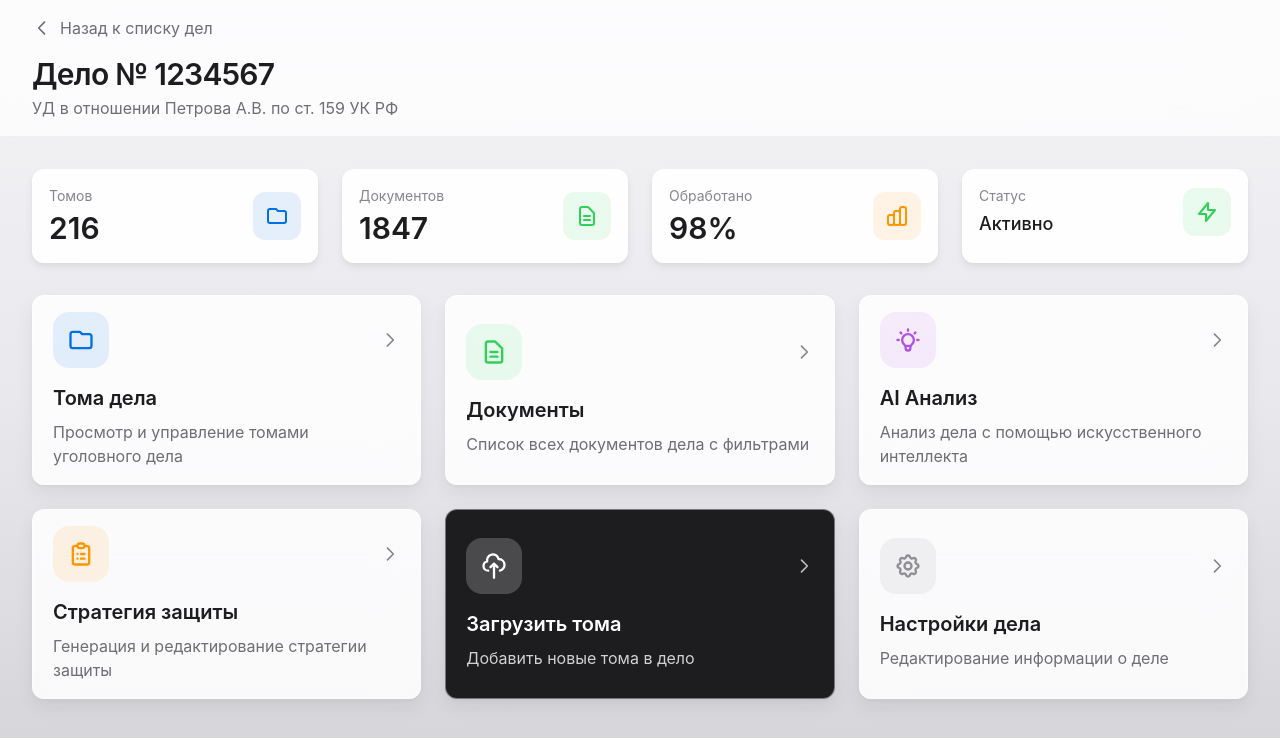
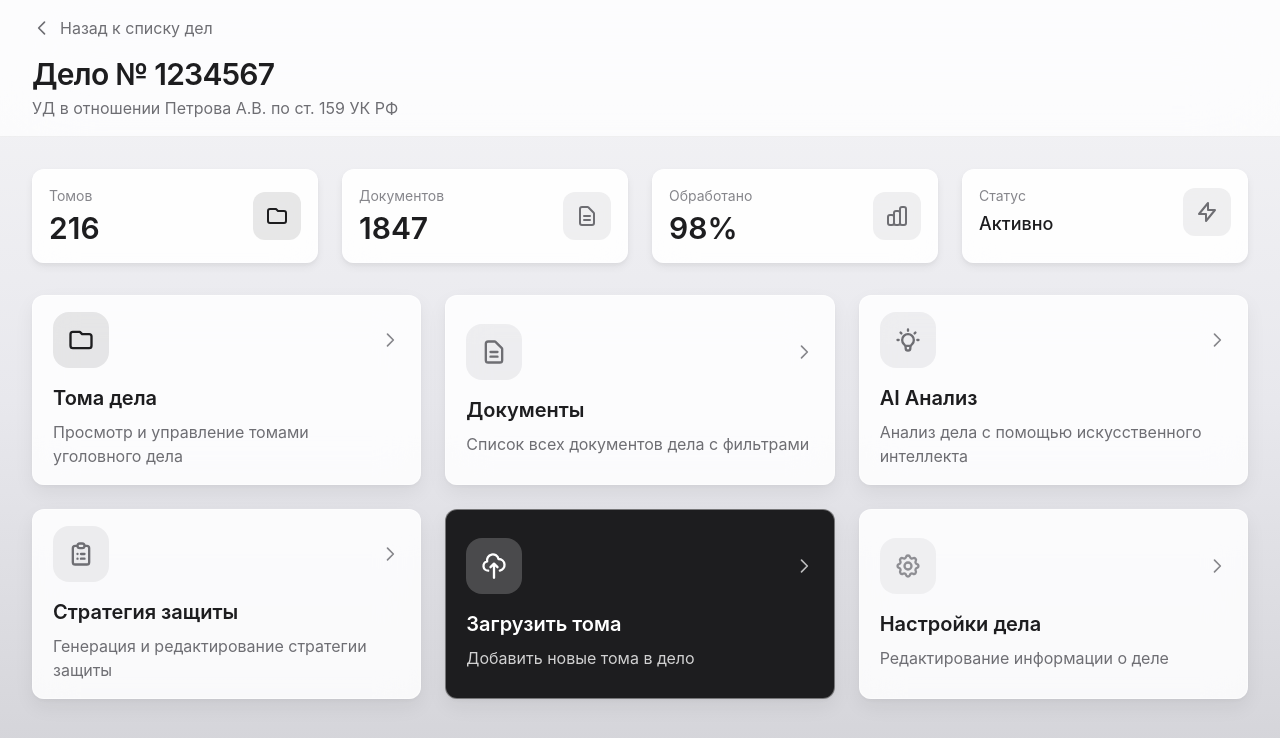
Before and after one commit to kristinabodagovskaya-rgb/starec-advocat, a React (Vite) app in the folder frontend/: page /cases/1 in a window 1280 px wide. Shown: the top 738 px of the page. Built offline with nearby package versions, Linux system fonts and the light colour scheme; no server answers; sample sign-in values are in the browser's storage.

Commit message:
Remove all colored icons, use neutral gray everywhere

```diff
--- a/frontend/src/App.tsx
+++ b/frontend/src/App.tsx
@@ -75,7 +75,7 @@ function App() {
             <div className="apple-glass-card p-8 text-center">
               <h1 className="text-6xl font-semibold text-[#1d1d1f] mb-4">404</h1>
               <p className="text-[#6e6e73] mb-4">Страница не найдена</p>
-              <a href="/" className="text-[#0071e3] hover:text-[#0077ed] font-medium">
+              <a href="/" className="text-[#1d1d1f] hover:text-[#1d1d1f] font-medium">
                 Вернуться на главную
               </a>
             </div>
--- a/frontend/src/pages/auth/LoginPage.tsx
+++ b/frontend/src/pages/auth/LoginPage.tsx
@@ -94,10 +94,10 @@ export default function LoginPage() {
 
             <div className="flex items-center justify-between text-sm">
               <label className="flex items-center cursor-pointer">
-                <input type="checkbox" className="rounded border-[#d2d2d7] text-[#0071e3] focus:ring-[#0071e3]" />
+                <input type="checkbox" className="rounded border-[#d2d2d7] text-[#1d1d1f] focus:ring-[#1d1d1f]" />
                 <span className="ml-2 text-[#6e6e73]">Запомнить меня</span>
               </label>
-              <a href="#" className="text-[#0071e3] hover:text-[#0077ed] transition-colors">
+              <a href="#" className="text-[#1d1d1f] hover:text-[#1d1d1f] transition-colors">
                 Забыли пароль?
               </a>
             </div>
@@ -154,7 +154,7 @@ export default function LoginPage() {
           {/* Register Link */}
           <div className="mt-6 text-center text-sm text-[#6e6e73]">
             Нет аккаунта?{' '}
-            <a href="/register" className="text-[#0071e3] hover:text-[#0077ed] font-medium transition-colors">
+            <a href="/register" className="text-[#1d1d1f] hover:text-[#1d1d1f] font-medium transition-colors">
               Зарегистрироваться
             </a>
           </div>
--- a/frontend/src/pages/cases/CaseDetailPage.tsx
+++ b/frontend/src/pages/cases/CaseDetailPage.tsx
@@ -84,7 +84,7 @@ export default function CaseDetailPage() {
     return (
       <div className="min-h-screen flex items-center justify-center">
         <div className="apple-glass-card p-8">
-          <div className="animate-spin rounded-full h-12 w-12 border-b-2 border-[#0071e3]"></div>
+          <div className="animate-spin rounded-full h-12 w-12 border-b-2 border-[#1d1d1f]"></div>
         </div>
       </div>
     )
@@ -138,8 +138,8 @@ export default function CaseDetailPage() {
                 <p className="text-sm text-[#86868b] mb-1">Томов</p>
                 <p className="text-3xl font-semibold text-[#1d1d1f]">{caseData.volumes_count || 0}</p>
               </div>
-              <div className="w-12 h-12 bg-[#0071e3]/10 rounded-xl flex items-center justify-center">
-                <svg className="w-6 h-6 text-[#0071e3]" fill="none" stroke="currentColor" viewBox="0 0 24 24">
+              <div className="w-12 h-12 bg-[#1d1d1f]/10 rounded-xl flex items-center justify-center">
+                <svg className="w-6 h-6 text-[#1d1d1f]" fill="none" stroke="currentColor" viewBox="0 0 24 24">
                   <path strokeLinecap="round" strokeLinejoin="round" strokeWidth={2} d="M3 7v10a2 2 0 002 2h14a2 2 0 002-2V9a2 2 0 00-2-2h-6l-2-2H5a2 2 0 00-2 2z" />
                 </svg>
               </div>
@@ -152,8 +152,8 @@ export default function CaseDetailPage() {
                 <p className="text-sm text-[#86868b] mb-1">Документов</p>
                 <p className="text-3xl font-semibold text-[#1d1d1f]">{caseData.documents_count || 0}</p>
               </div>
-              <div className="w-12 h-12 bg-[#30d158]/10 rounded-xl flex items-center justify-center">
-                <svg className="w-6 h-6 text-[#30d158]" fill="none" stroke="currentColor" viewBox="0 0 24 24">
+              <div className="w-12 h-12 bg-[#6e6e73]/10 rounded-xl flex items-center justify-center">
+                <svg className="w-6 h-6 text-[#6e6e73]" fill="none" stroke="currentColor" viewBox="0 0 24 24">
                   <path strokeLinecap="round" strokeLinejoin="round" strokeWidth={2} d="M9 12h6m-6 4h6m2 5H7a2 2 0 01-2-2V5a2 2 0 012-2h5.586a1 1 0 01.707.293l5.414 5.414a1 1 0 01.293.707V19a2 2 0 01-2 2z" />
                 </svg>
               </div>
@@ -166,8 +166,8 @@ export default function CaseDetailPage() {
                 <p className="text-sm text-[#86868b] mb-1">Обработано</p>
                 <p className="text-3xl font-semibold text-[#1d1d1f]">{caseData.processing_progress || 0}%</p>
               </div>
-              <div className="w-12 h-12 bg-[#ff9500]/10 rounded-xl flex items-center justify-center">
-                <svg className="w-6 h-6 text-[#ff9500]" fill="none" stroke="currentColor" viewBox="0 0 24 24">
+              <div className="w-12 h-12 bg-[#6e6e73]/10 rounded-xl flex items-center justify-center">
+                <svg className="w-6 h-6 text-[#6e6e73]" fill="none" stroke="currentColor" viewBox="0 0 24 24">
                   <path strokeLinecap="round" strokeLinejoin="round" strokeWidth={2} d="M9 19v-6a2 2 0 00-2-2H5a2 2 0 00-2 2v6a2 2 0 002 2h2a2 2 0 002-2zm0 0V9a2 2 0 012-2h2a2 2 0 012 2v10m-6 0a2 2 0 002 2h2a2 2 0 002-2m0 0V5a2 2 0 012-2h2a2 2 0 012 2v14a2 2 0 01-2 2h-2a2 2 0 01-2-2z" />
                 </svg>
               </div>
@@ -180,8 +180,8 @@ export default function CaseDetailPage() {
                 <p className="text-sm text-[#86868b] mb-1">Статус</p>
                 <p className="text-lg font-medium text-[#1d1d1f] capitalize">{caseData.status === 'active' ? 'Активно' : caseData.status}</p>
               </div>
-              <div className="w-12 h-12 bg-[#30d158]/10 rounded-xl flex items-center justify-center">
-                <svg className="w-6 h-6 text-[#30d158]" fill="none" stroke="currentColor" viewBox="0 0 24 24">
+              <div className="w-12 h-12 bg-[#6e6e73]/10 rounded-xl flex items-center justify-center">
+                <svg className="w-6 h-6 text-[#6e6e73]" fill="none" stroke="currentColor" viewBox="0 0 24 24">
                   <path strokeLinecap="round" strokeLinejoin="round" strokeWidth={2} d="M13 10V3L4 14h7v7l9-11h-7z" />
                 </svg>
               </div>
@@ -197,12 +197,12 @@ export default function CaseDetailPage() {
             className="apple-nav-card text-left group"
           >
             <div className="flex items-center justify-between mb-4">
-              <div className="w-14 h-14 bg-[#0071e3]/10 rounded-2xl flex items-center justify-center group-hover:bg-[#0071e3]/20 transition-colors">
-                <svg className="w-7 h-7 text-[#0071e3]" fill="none" stroke="currentColor" viewBox="0 0 24 24">
+              <div className="w-14 h-14 bg-[#1d1d1f]/10 rounded-2xl flex items-center justify-center group-hover:bg-[#1d1d1f]/20 transition-colors">
+                <svg className="w-7 h-7 text-[#1d1d1f]" fill="none" stroke="currentColor" viewBox="0 0 24 24">
                   <path strokeLinecap="round" strokeLinejoin="round" strokeWidth={2} d="M3 7v10a2 2 0 002 2h14a2 2 0 002-2V9a2 2 0 00-2-2h-6l-2-2H5a2 2 0 00-2 2z" />
                 </svg>
               </div>
-              <svg className="w-5 h-5 text-[#86868b] group-hover:text-[#0071e3] group-hover:translate-x-1 transition-all" fill="none" stroke="currentColor" viewBox="0 0 24 24">
+              <svg className="w-5 h-5 text-[#86868b] group-hover:text-[#1d1d1f] group-hover:translate-x-1 transition-all" fill="none" stroke="currentColor" viewBox="0 0 24 24">
                 <path strokeLinecap="round" strokeLinejoin="round" strokeWidth={2} d="M9 5l7 7-7 7" />
               </svg>
             </div>
@@ -216,12 +216,12 @@ export default function CaseDetailPage() {
             className="apple-nav-card text-left group"
           >
             <div className="flex items-center justify-between mb-4">
-              <div className="w-14 h-14 bg-[#30d158]/10 rounded-2xl flex items-center justify-center group-hover:bg-[#30d158]/20 transition-colors">
-                <svg className="w-7 h-7 text-[#30d158]" fill="none" stroke="currentColor" viewBox="0 0 24 24">
+              <div className="w-14 h-14 bg-[#6e6e73]/10 rounded-2xl flex items-center justify-center group-hover:bg-[#6e6e73]/20 transition-colors">
+                <svg className="w-7 h-7 text-[#6e6e73]" fill="none" stroke="currentColor" viewBox="0 0 24 24">
                   <path strokeLinecap="round" strokeLinejoin="round" strokeWidth={2} d="M9 12h6m-6 4h6m2 5H7a2 2 0 01-2-2V5a2 2 0 012-2h5.586a1 1 0 01.707.293l5.414 5.414a1 1 0 01.293.707V19a2 2 0 01-2 2z" />
                 </svg>
               </div>
-              <svg className="w-5 h-5 text-[#86868b] group-hover:text-[#30d158] group-hover:translate-x-1 transition-all" fill="none" stroke="currentColor" viewBox="0 0 24 24">
+              <svg className="w-5 h-5 text-[#86868b] group-hover:text-[#6e6e73] group-hover:translate-x-1 transition-all" fill="none" stroke="currentColor" viewBox="0 0 24 24">
                 <path strokeLinecap="round" strokeLinejoin="round" strokeWidth={2} d="M9 5l7 7-7 7" />
               </svg>
             </div>
@@ -235,12 +235,12 @@ export default function CaseDetailPage() {
             className="apple-nav-card text-left group"
           >
             <div className="flex items-center justify-between mb-4">
-              <div className="w-14 h-14 bg-[#af52de]/10 rounded-2xl flex items-center justify-center group-hover:bg-[#af52de]/20 transition-colors">
-                <svg className="w-7 h-7 text-[#af52de]" fill="none" stroke="currentColor" viewBox="0 0 24 24">
+              <div className="w-14 h-14 bg-[#6e6e73]/10 rounded-2xl flex items-center justify-center group-hover:bg-[#6e6e73]/20 transition-colors">
+                <svg className="w-7 h-7 text-[#6e6e73]" fill="none" stroke="currentColor" viewBox="0 0 24 24">
                   <path strokeLinecap="round" strokeLinejoin="round" strokeWidth={2} d="M9.663 17h4.673M12 3v1m6.364 1.636l-.707.707M21 12h-1M4 12H3m3.343-5.657l-.707-.707m2.828 9.9a5 5 0 117.072 0l-.548.547A3.374 3.374 0 0014 18.469V19a2 2 0 11-4 0v-.531c0-.895-.356-1.754-.988-2.386l-.548-.547z" />
                 </svg>
               </div>
-              <svg className="w-5 h-5 text-[#86868b] group-hover:text-[#af52de] group-hover:translate-x-1 transition-all" fill="none" stroke="currentColor" viewBox="0 0 24 24">
+              <svg className="w-5 h-5 text-[#86868b] group-hover:text-[#6e6e73] group-hover:translate-x-1 transition-all" fill="none" stroke="currentColor" viewBox="0 0 24 24">
                 <path strokeLinecap="round" strokeLinejoin="round" strokeWidth={2} d="M9 5l7 7-7 7" />
               </svg>
             </div>
@@ -254,12 +254,12 @@ export default function CaseDetailPage() {
             className="apple-nav-card text-left group"
           >
             <div className="flex items-center justify-between mb-4">
-              <div className="w-14 h-14 bg-[#ff9500]/10 rounded-2xl flex items-center justify-center group-hover:bg-[#ff9500]/20 transition-colors">
-                <svg className="w-7 h-7 text-[#ff9500]" fill="none" stroke="currentColor" viewBox="0 0 24 24">
+              <div className="w-14 h-14 bg-[#6e6e73]/10 rounded-2xl flex items-center justify-center group-hover:bg-[#6e6e73]/20 transition-colors">
+                <svg className="w-7 h-7 text-[#6e6e73]" fill="none" stroke="currentColor" viewBox="0 0 24 24">
                   <path strokeLinecap="round" strokeLinejoin="round" strokeWidth={2} d="M9 5H7a2 2 0 00-2 2v12a2 2 0 002 2h10a2 2 0 002-2V7a2 2 0 00-2-2h-2M9 5a2 2 0 002 2h2a2 2 0 002-2M9 5a2 2 0 012-2h2a2 2 0 012 2m-3 7h3m-3 4h3m-6-4h.01M9 16h.01" />
                 </svg>
               </div>
-              <svg className="w-5 h-5 text-[#86868b] group-hover:text-[#ff9500] group-hover:translate-x-1 transition-all" fill="none" stroke="currentColor" viewBox="0 0 24 24">
+              <svg className="w-5 h-5 text-[#86868b] group-hover:text-[#6e6e73] group-hover:translate-x-1 transition-all" fill="none" stroke="currentColor" viewBox="0 0 24 24">
                 <path strokeLinecap="round" strokeLinejoin="round" strokeWidth={2} d="M9 5l7 7-7 7" />
               </svg>
             </div>
```
Also changed, not shown: frontend/src/pages/cases/VolumesPage.tsx (+6 -6 lines), frontend/src/pages/dashboard/DashboardPage.tsx (+7 -7 lines).
